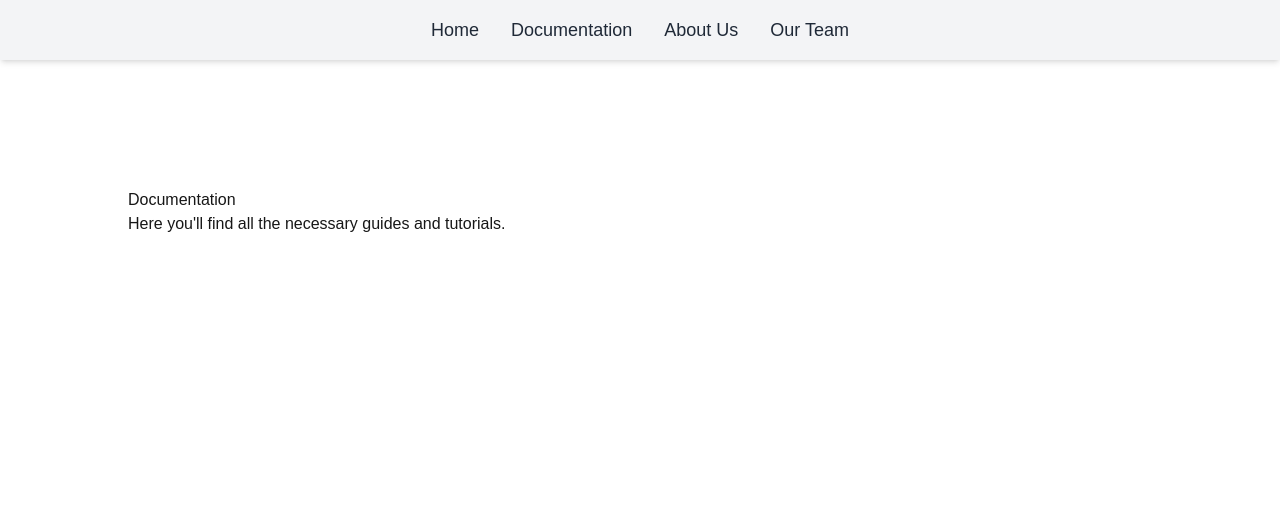
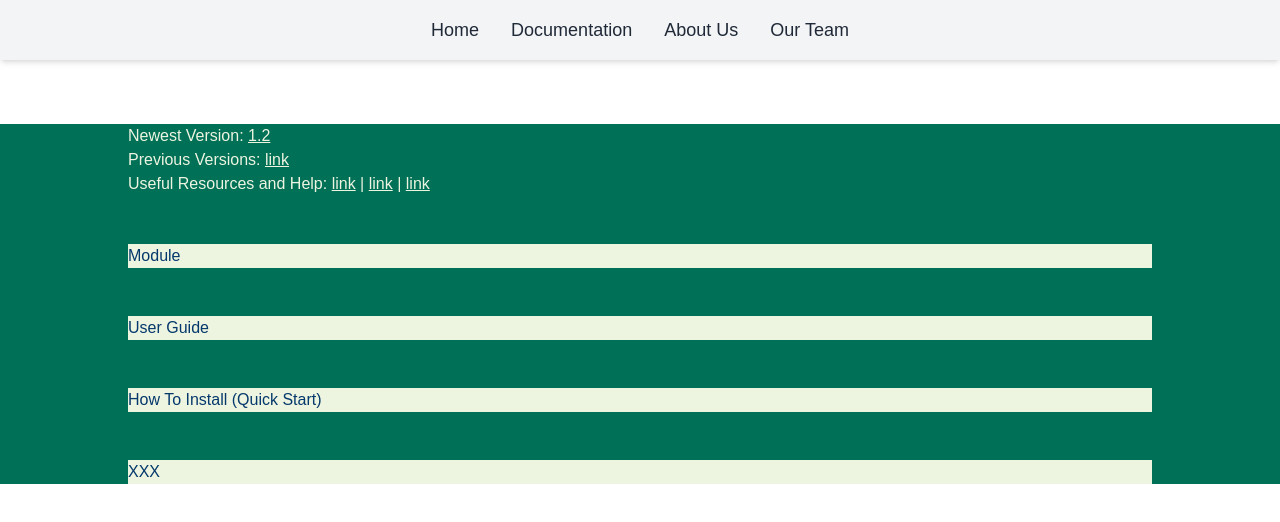
Before and after one commit to uoftweb-admin/weedout-project, a Next.js app in the folder frontend/: page /documentation in a window 1280 px wide. Shown: the top 522 px of the page. Built offline with nearby package versions, Linux system fonts and the light colour scheme.

Commit message:
update documentation

```diff
--- /dev/null
+++ b/frontend/app/documentation/Cards.js
@@ -0,0 +1,26 @@
+import React from "react";
+import { GREEN, BLUE, WHITE } from "./colors";
+
+export default function Cards({ children, link }) {
+    return (
+        <div
+          style={{
+            // You can swap to display: "flex" or "grid" as you prefer:
+            display: "flex",
+            background: WHITE,
+            gridTemplateColumns: "repeat(2, 1fr)",
+            gap: "2rem",
+            marginTop: "3rem",
+            marginLeft: "10%",
+            marginRight: "10%",
+            color: BLUE,
+          }}
+        >
+            <a
+                href={`document/${link}`}
+            >
+                {children}
+            </a>
+        </div>
+    );
+}
--- /dev/null
+++ b/frontend/app/documentation/colors.js
@@ -0,0 +1,5 @@
+const GREEN = "#007057";
+const WHITE = "#EDF5E1";
+const BLUE = "#05386B";
+
+export {GREEN, WHITE, BLUE};
--- a/frontend/app/documentation/page.jsx
+++ b/frontend/app/documentation/page.jsx
@@ -1,10 +1,98 @@
+"use client";
+
 import React from "react";
+import Cards from "./Cards";
+import { GREEN, BLUE, WHITE } from "./colors";
 
 export default function DocumentationPage() {
     return (
-      <div>
-        <h1 style={{marginTop: "10%", marginLeft: "10%"}}>Documentation</h1>
-        <p style={{marginLeft: "10%"}}>Here you'll find all the necessary guides and tutorials.</p>
+      <div
+        style={{
+          backgroundColor: GREEN,
+        }}
+      >
+        <h1 style={{marginTop: "5%", marginLeft: "10%", color: WHITE} }>
+          Newest Version: {"\t"}
+          <a
+            href="/#" // direct to new version description
+            style={{textDecorationLine: "underline", color: WHITE}}
+            onClick={(e) => {
+              e.preventDefault(); // Prevent default link behavior
+            }}
+          >
+            1.2
+          </a>
+        </h1>
+        <h1 style={{marginLeft: "10%", color: WHITE}}>
+          Previous Versions: {"\t"}
+          <a
+            href="/#" // direct to new version description
+            style={{textDecorationLine: "underline", color: WHITE}}
+            onClick={(e) => {
+              e.preventDefault(); // Prevent default link behavior
+            }}
+          >
+            link
+          </a>
+        </h1>
+        <h1 style={{marginLeft: "10%", color: WHITE}}>
+          Useful Resources and Help: {"\t"}
+          <a
+            href="/#" // direct to new version description
+            style={{textDecorationLine: "underline"}}
+            onClick={(e) => {
+              e.preventDefault(); // Prevent default link behavior
+            }}
+          >
+            link
+          </a>
+          <a> | </a>
+          <a
+            href="/#" // direct to new version description
+            style={{textDecorationLine: "underline"}}
+            onClick={(e) => {
+              e.preventDefault(); // Prevent default link behavior
+            }}
+          >
+            link
+          </a>
+          <a> | </a>
+          <a
+            href="/#" // direct to new version description
+            style={{textDecorationLine: "underline"}}
+            onClick={(e) => {
+              e.preventDefault(); // Prevent default link behavior
+            }}
+          >
+            link
+          </a>
+        </h1>
+
+        <Cards
+          link="module"
+        >
+          Module
+        </Cards>
+
+        <Cards
+          link="userGuide"
+        >
+          User Guide
+        </Cards>
+
+        <Cards
+          link="start"
+        >
+          {"How To Install\n (Quick Start)"}
+        </Cards>
+
+        <Cards
+          link="XXX"
+        >
+          XXX
+        </Cards>
+
       </div>
+
     );
   }
```
